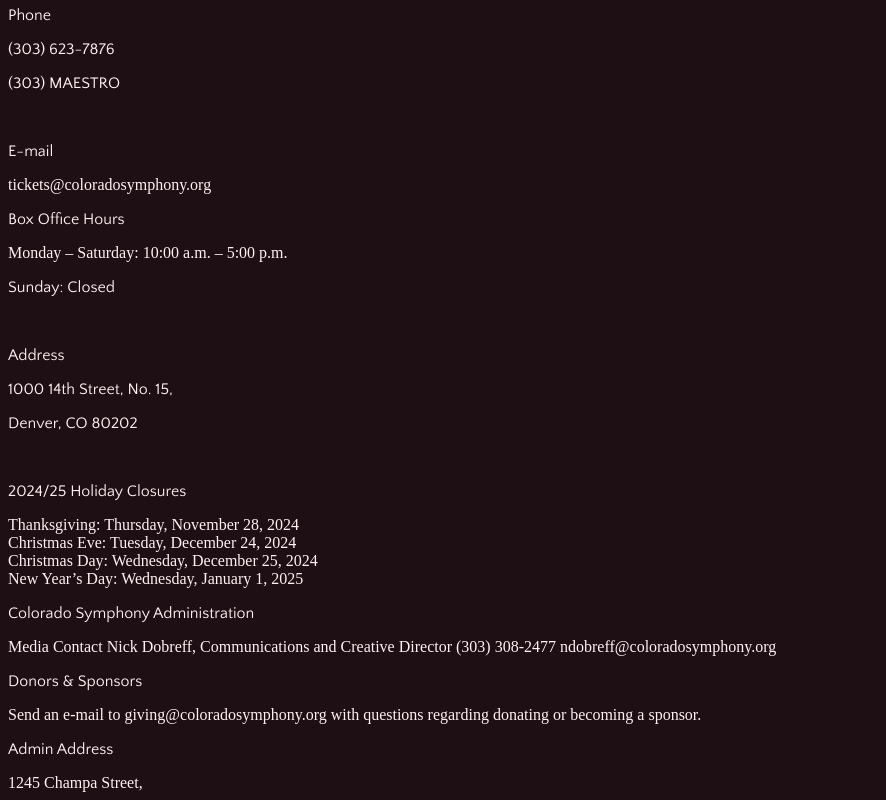
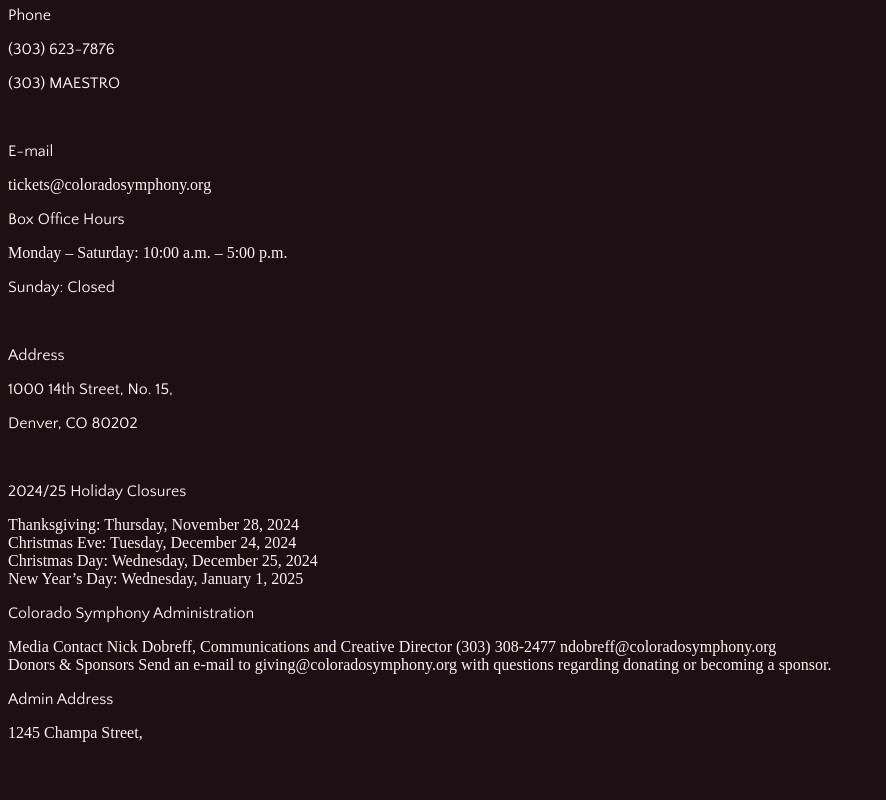
Before and after one commit to nicklank/web-css-midterm, a plain HTML site: page about.html in a window 1280 px wide. Shown: the part 1258-2058 px from the top of the page, without its empty margins (0-886 px from the left). After the commit the page ends 2008 px from the top, so only its background shows below. Drawn offline with Linux system fonts and the light colour scheme; a web font is replaced by a local one.

Commit message:
added footer

```diff
--- a/about.html
+++ b/about.html
@@ -3,7 +3,7 @@
 <head>
     <meta charset="UTF-8">
     <meta name="viewport" content="width=device-width, initial-scale=1.0">
-    <title>Contact and About</title>
+    <title>About</title>
     <link rel="stylesheet" href="/style-about.css">
 
     <link rel="preconnect" href="https://fonts.googleapis.com">
@@ -107,11 +107,11 @@ Nick Dobreff, Communications and Creative Director
 (303) 308-2477
 ndobreff@coloradosymphony.org
 
-<p>Donors & Sponsors</p>
+<footer>Donors & Sponsors
 Send an e-mail to giving@coloradosymphony.org with questions regarding donating or becoming a sponsor.
 
 <p>Admin Address</p>
-1245 Champa Street,
+1245 Champa Street,</footer>
     </div>
     </div>
 </body>
```
Also changed, not shown: contact.html (+1 -1 lines).
